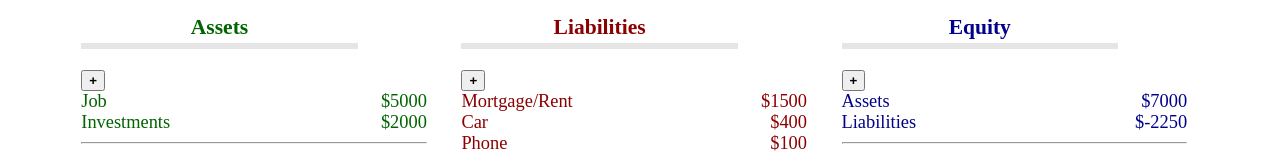
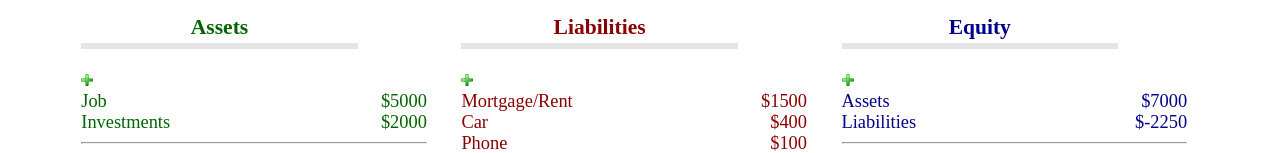
Before and after one commit to cgjonesdev/finance, a plain HTML site: page app/templates/balance_sheet.html in a window 1280 px wide. Shown: the part 154-307 px from the top of the page. Drawn offline with Linux system fonts and the light colour scheme.

Commit message:
Changed add button to image

```diff
--- a/app/templates/balance_sheet.html
+++ b/app/templates/balance_sheet.html
@@ -12,7 +12,7 @@
                     <input type="text" placeholder="Assset amount">
                     <input type="submit" value="Add"/>
                 </form>
-                <span style="float:left"><button style="font-weight:bold" id="addAssetButton" onclick="showAddForm('asset')">+</button></span><br>
+                <span style="float:left"><img class="addSymbol" src="/static/assets/add.png" style="margin-top:.2em" width="12" onclick="showAddForm('asset')"></span><br>
                 <img class="edit" name="Job" src="/static/assets/pencil.png" width="24"><img class="edit" name="Job" style="margin-top:.2em" src="/static/assets/trashcan.png" width="15"><span style="float:left" onmouseover="showPencil('Job')" onmouseout="hidePencil('Job')">Job</span><span class="assets" style="float:right">$5000</span><br>
                 <img class="edit" name = "Investments" src="/static/assets/pencil.png" width="24"><img class="edit" name="Investments" style="margin-top:.2em" src="/static/assets/trashcan.png" width="15"><span style="float:left" onmouseover="showPencil('Investments')" onmouseout="hidePencil('Investments')">Investments</span><span class="assets" style="float:right">$2000</span><br><hr>
                 <b><span style="float:left">Total</span><span id="assetsTotal" style="float:right"></span><br></b>
@@ -24,7 +24,7 @@
                     <input type="text" placeholder="Liability amount">
                     <input type="submit" value="Add"/>
                 </form>
-                <span style="float:left"><button style="font-weight:bold" id="addLiabilityButton" onclick="showAddForm('liability')">+</button></span><br>
+                <span style="float:left"><img class="addSymbol" src="/static/assets/add.png" style="margin-top:.2em" width="12" onclick="showAddForm('liability')"></span><br>
                 <img class="edit" name="Mortgage/Rent" src="/static/assets/pencil.png" width="24"><img class="edit" name="Mortgage/Rent" style="margin-top:.2em" src="/static/assets/trashcan.png" width="15"><span style="float:left" onmouseover="showPencil('Mortgage/Rent')" onmouseout="hidePencil('Mortgage/Rent')">Mortgage/Rent</span><span class="liabilities" style="float:right">$1500</span><br>
                 <img class="edit" name="Car" src="/static/assets/pencil.png" width="24"><img class="edit" name="Car" style="margin-top:.2em" src="/static/assets/trashcan.png" width="15"><span style="float:left" onmouseover="showPencil('Car')" onmouseout="hidePencil('Car')">Car</span><span class="liabilities" style="float:right">$400</span><br>
                 <img class="edit" name="Phone" src="/static/assets/pencil.png" width="24"><img class="edit" name="Phone" style="margin-top:.2em" src="/static/assets/trashcan.png" width="15"><span style="float:left" onmouseover="showPencil('Phone')" onmouseout="hidePencil('Phone')">Phone</span><span class="liabilities" style="float:right">$100</span><br>
@@ -38,7 +38,7 @@
                     <input type="text" placeholder="Equity amount">
                     <input type="submit" value="Add"/>
                 </form>
-                <span style="float:left"><button style="font-weight:bold" id="addEquityButton" onclick="showAddForm('equity')">+</button></span><br>
+                <span style="float:left"><img class="addSymbol" src="/static/assets/add.png" style="margin-top:.2em" width="12" onclick="showAddForm('equity')"></span><br>
                 <img class="edit" name="Assets" src="/static/assets/pencil.png" width="24"><img class="edit" name="Assets" style="margin-top:.2em" src="/static/assets/trashcan.png" width="15"><span style="float:left" onmouseover="showPencil('Assets')" onmouseout="hidePencil('Assets')">Assets</span><span class="equityAssets equity" style="float:right"></span><br>
                 <img class="edit" name="Liabilities" src="/static/assets/pencil.png" width="24"><img class="edit" name="Liabilities" style="margin-top:.2em" src="/static/assets/trashcan.png" width="15"><span style="float:left" onmouseover="showPencil('Liabilities')" onmouseout="hidePencil('Liabilities')">Liabilities</span><span class="equityLiabilities equity" style="float:right"></span><br><hr>
                 <b><span style="float:left"><b>Total</b></span><span id="equityTotal" style="float:right"></span><br></b>
@@ -76,35 +76,35 @@
         dateVal = monthNames[date.getMonth()] + " " + date.getFullYear() + " Balance Sheet"
         document.getElementById("monthHeading").innerHTML = dateVal;
         document.title = dateVal;
+
         var showAddForm = function(name) {
-            buttons = document.getElementsByTagName("button")
-            inputs = document.getElementsByTagName("input")
-            console.log(name, buttons[0].innerHTML);
+            addSymbols = document.getElementsByClassName("addSymbol");
+            inputs = document.getElementsByTagName("input");
             if (name == "asset") {
-                buttons[0].innerHTML = "-";
+                addSymbols[0].src = "/static/assets/minus.png";
             }
             else if (name == "liability") {
-                buttons[1].innerHTML = "-";
+                addSymbols[1].src = "/static/assets/minus.png";
             }
             else if (name == "equity") {
-                buttons[2].innerHTML = "-";
+                addSymbols[2].src = "/static/assets/minus.png";
             }
             if (name == "asset") {
                 document.getElementById("addAssetForm").hidden = !document.getElementById("addAssetForm").hidden
                 if (document.getElementById("addAssetForm").hidden) {
-                    buttons[0].innerHTML = "+";
+                    addSymbols[0].src = "/static/assets/add.png";
                 }
             }
             else if (name == "liability") {
                 document.getElementById("addLiabilityForm").hidden = !document.getElementById("addLiabilityForm").hidden
                 if (document.getElementById("addLiabilityForm").hidden) {
-                    buttons[1].innerHTML = "+";
+                    addSymbols[1].src = "/static/assets/add.png";
                 }
             }
             else if (name == "equity") {
                 document.getElementById("addEquityForm").hidden = !document.getElementById("addEquityForm").hidden
                 if (document.getElementById("addEquityForm").hidden) {
-                    buttons[2].innerHTML = "+";
+                    addSymbols[2].src = "/static/assets/add.png";
                 }
             }
         }
```
Also changed, not shown: app/static/assets/add.ico (added), app/static/assets/add.jpeg (added), app/static/assets/add.png (added), app/static/assets/minus.png (added).
